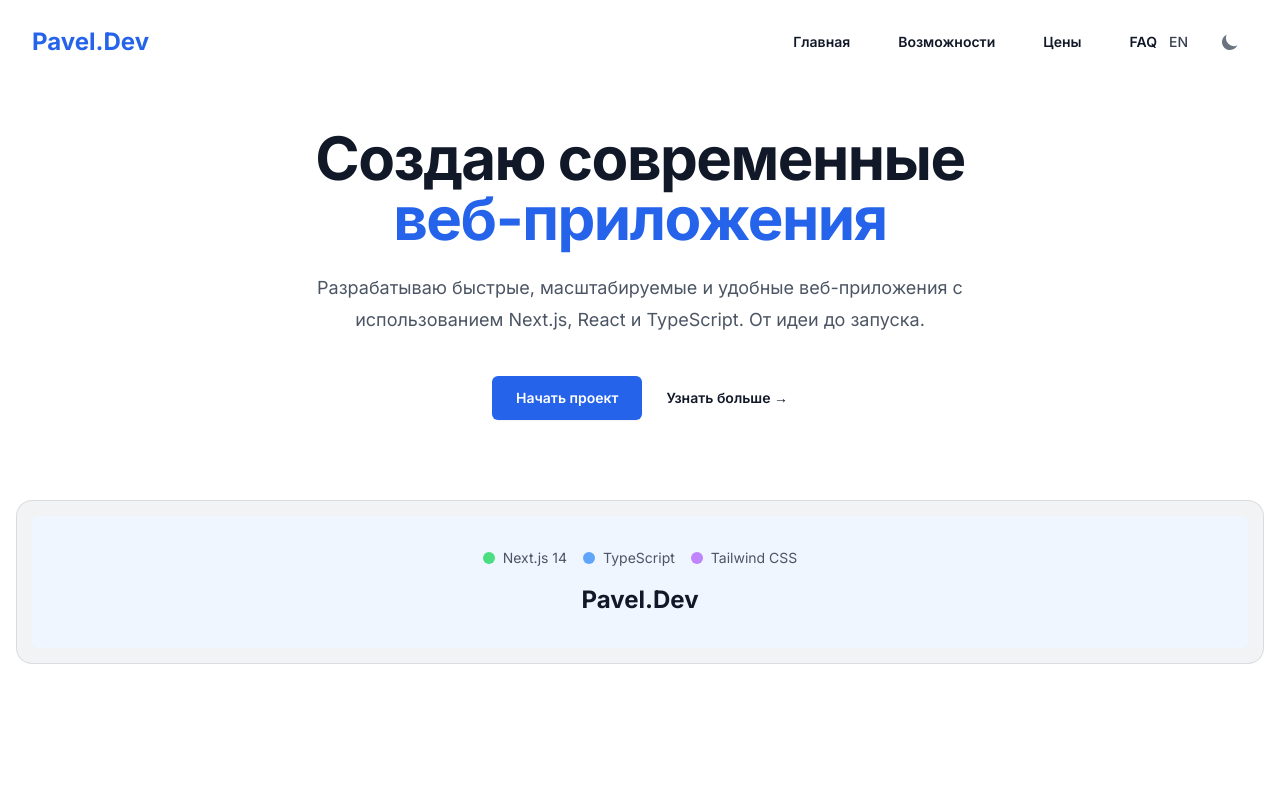
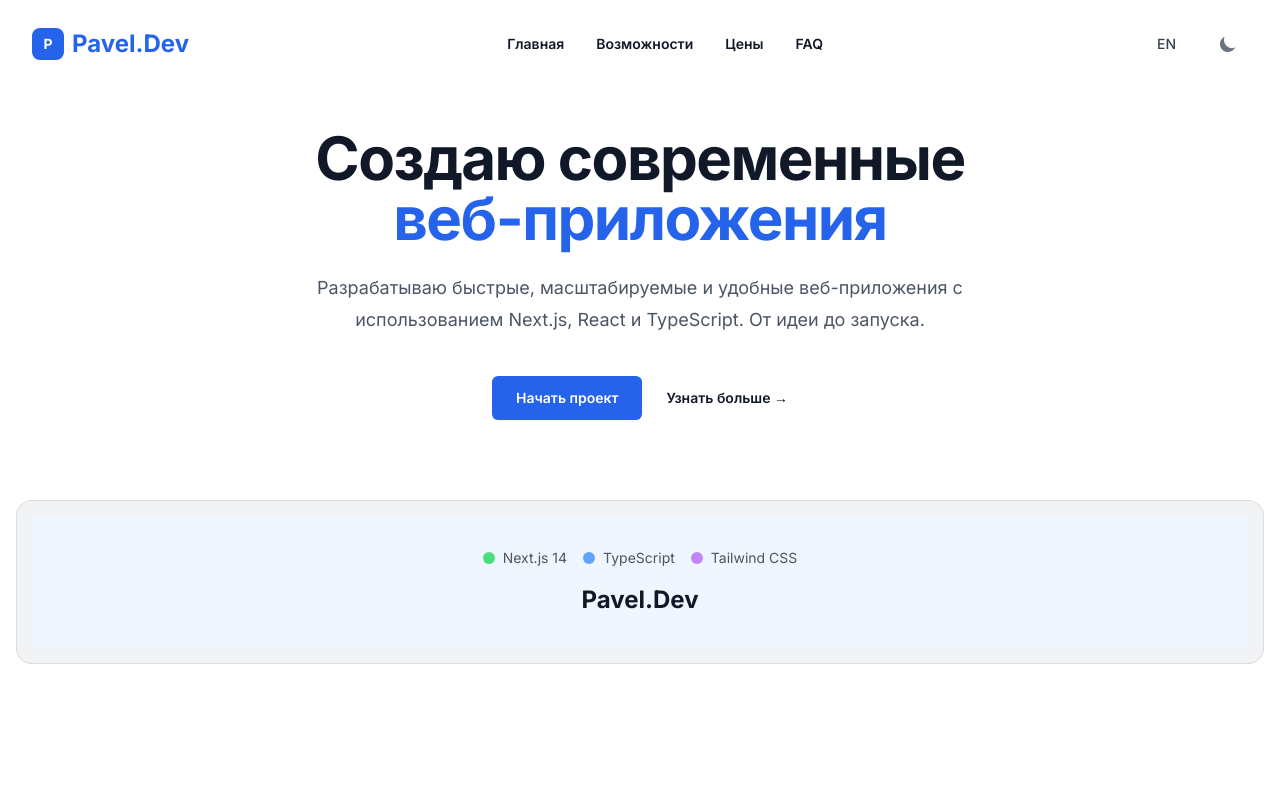
Before and after one commit to pVasylevskiy/landing, a Next.js app: page / in a window 1280 px wide. Shown: the top 800 px of the page. Built offline with nearby package versions, Linux system fonts and the light colour scheme.

Commit message:
feat: улучшен Header с красивыми отступами и анимациями, кнопки 'Начать проект' теперь прокручивают к форме в Footer, добавлены переводы для всех компонентов

```diff
--- a/src/components/Header.tsx
+++ b/src/components/Header.tsx
@@ -32,45 +32,53 @@ export default function Header() {
   return (
     <header className="fixed top-0 z-50 w-full bg-white/80 backdrop-blur-md dark:bg-gray-900/80">
       <nav className="mx-auto flex max-w-7xl items-center justify-between p-6 lg:px-8">
-        <div className="flex lg:flex-1">
+        {/* Logo */}
+        <div className="flex-shrink-0">
           <a
             href="#"
-            className="-m-1.5 p-1.5"
+            className="flex items-center space-x-2"
             aria-label="Главная страница Pavel.Dev"
           >
+            <div className="w-8 h-8 bg-primary-600 rounded-lg flex items-center justify-center">
+              <span className="text-white font-bold text-sm">P</span>
+            </div>
             <span className="text-2xl font-bold text-primary-600 dark:text-primary-400">
               Pavel.Dev
             </span>
           </a>
         </div>
 
-        <div className="hidden lg:flex lg:gap-x-12">
+        {/* Navigation Links - Center */}
+        <div className="hidden lg:flex items-center space-x-8">
           {navigation.map((item) => (
             <a
               key={item.name}
               href={item.href}
-              className="text-sm font-semibold leading-6 text-gray-900 hover:text-primary-600 dark:text-gray-100 dark:hover:text-primary-400"
+              className="relative text-sm font-semibold leading-6 text-gray-900 hover:text-primary-600 dark:text-gray-100 dark:hover:text-primary-400 transition-colors duration-200 group"
             >
               {item.name}
+              <span className="absolute -bottom-1 left-0 w-0 h-0.5 bg-primary-600 transition-all duration-200 group-hover:w-full"></span>
             </a>
           ))}
         </div>
 
-        <div className="flex items-center gap-3">
+        {/* Action Buttons - Right */}
+        <div className="flex items-center space-x-4">
           {/* Language toggle */}
           <button
             onClick={toggleLanguage}
-            className="rounded-lg px-3 py-2 text-sm font-medium text-gray-700 hover:bg-gray-100 hover:text-gray-900 dark:text-gray-300 dark:hover:bg-gray-800 dark:hover:text-gray-100"
+            className="relative rounded-lg px-4 py-2.5 text-sm font-medium text-gray-700 hover:text-primary-600 dark:text-gray-300 dark:hover:text-primary-400 transition-all duration-200 hover:bg-gray-50 dark:hover:bg-gray-800/50 group"
             aria-label={`Переключить на ${language === 'ru' ? 'английский' : 'русский'} язык`}
             type="button"
           >
-            {language === 'ru' ? 'EN' : 'RU'}
+            <span className="relative z-10">{language === 'ru' ? 'EN' : 'RU'}</span>
+            <span className="absolute inset-0 rounded-lg bg-gradient-to-r from-primary-50 to-blue-50 opacity-0 group-hover:opacity-100 transition-opacity duration-200 dark:from-primary-900/20 dark:to-blue-900/20"></span>
           </button>
 
           {/* Theme toggle */}
           <button
             onClick={toggleTheme}
-            className="rounded-lg p-2 text-gray-500 hover:bg-gray-100 hover:text-gray-900 dark:text-gray-400 dark:hover:bg-gray-800 dark:hover:text-gray-100"
+            className="relative rounded-lg p-2.5 text-gray-500 hover:text-primary-600 dark:text-gray-400 dark:hover:text-primary-400 transition-all duration-200 hover:bg-gray-50 dark:hover:bg-gray-800/50 group"
             aria-label={
               theme === 'dark'
                 ? 'Переключить на светлую тему'
@@ -93,9 +101,10 @@ export default function Header() {
             )}
           </button>
 
+          {/* Mobile menu button */}
           <button
             type="button"
-            className="-m-2.5 inline-flex items-center justify-center rounded-md p-2.5 text-gray-700 lg:hidden"
+            className="lg:hidden relative rounded-lg p-2.5 text-gray-700 hover:text-primary-600 dark:text-gray-300 dark:hover:text-primary-400 transition-all duration-200 hover:bg-gray-50 dark:hover:bg-gray-800/50 group"
             onClick={toggleMobileMenu}
             aria-label="Открыть мобильное меню"
             aria-expanded={mobileMenuOpen}
--- a/src/components/Hero.tsx
+++ b/src/components/Hero.tsx
@@ -28,7 +28,7 @@ export default function Hero() {
           <div className="mt-10 flex flex-col items-center justify-center gap-4 xs:flex-row xs:gap-x-6">
             <a
               href="#contact"
-              className="rounded-md bg-primary-600 px-6 py-3 text-sm font-semibold text-white shadow-sm hover:bg-primary-500 focus-visible:outline focus-visible:outline-2 focus-visible:outline-offset-2 focus-visible:outline-primary-600"
+              className="rounded-md bg-primary-600 px-6 py-3 text-sm font-semibold text-white shadow-sm hover:bg-primary-500 focus-visible:outline focus-visible:outline-2 focus-visible:outline-offset-2 focus-visible:outline-primary-600 transition-all duration-200 hover:scale-105"
               aria-label="Перейти к форме заказа проекта"
             >
               {t('startProject')}
--- a/src/components/Pricing.tsx
+++ b/src/components/Pricing.tsx
@@ -1,3 +1,7 @@
+'use client'
+
+import { useLanguage } from '@/lib/language-context'
+
 const tiers = [
   {
     name: 'Landing Page',
@@ -50,6 +54,8 @@ const tiers = [
 ]
 
 export default function Pricing() {
+  const { t } = useLanguage()
+
   return (
     <section
       id="pricing"
@@ -62,15 +68,14 @@ export default function Pricing() {
             id="pricing-heading"
             className="text-base font-semibold leading-7 text-primary-600 dark:text-primary-400"
           >
-            Цены
+            {t('pricing')}
           </h2>
           <p className="mt-2 text-4xl font-bold tracking-tight text-gray-900 dark:text-white sm:text-5xl">
-            Выберите подходящий тариф
+            {t('pricingTitle')}
           </p>
         </div>
         <p className="mx-auto mt-6 max-w-2xl text-center text-lg leading-8 text-gray-600 dark:text-gray-300">
-          Прозрачное ценообразование без скрытых комиссий. Каждый проект
-          индивидуален.
+          {t('pricingDescription')}
         </p>
         <div className="isolate mx-auto mt-16 grid max-w-md grid-cols-1 gap-y-8 gap-x-8 sm:mt-20 lg:mx-0 lg:max-w-none lg:grid-cols-3">
           {tiers.map((tier) => (
@@ -89,7 +94,7 @@ export default function Pricing() {
                   </h3>
                   {tier.featured && (
                     <p className="rounded-full bg-primary-600/10 px-2.5 py-0.5 text-xs font-semibold leading-5 text-primary-600 dark:bg-primary-400/10 dark:text-primary-400">
-                      Популярный
+                      {t('popular')}
                     </p>
                   )}
                 </div>
@@ -125,14 +130,14 @@ export default function Pricing() {
                 </ul>
               </div>
               <a
-                href={tier.href}
+                href="#contact"
                 className={`mt-8 block rounded-md px-3 py-2 text-center text-sm font-semibold leading-6 focus-visible:outline focus-visible:outline-2 focus-visible:outline-offset-2 ${
                   tier.featured
                     ? 'bg-primary-600 text-white shadow-sm hover:bg-primary-500 focus-visible:outline-primary-600'
                     : 'bg-primary-600/10 text-primary-600 hover:bg-primary-600/20 dark:bg-primary-400/10 dark:text-primary-400 dark:hover:bg-primary-400/20'
                 }`}
               >
-                Начать проект
+                {t('startProjectPricing')}
               </a>
             </div>
           ))}
```
Also changed, not shown: src/components/Footer.tsx (+18 -16 lines).
